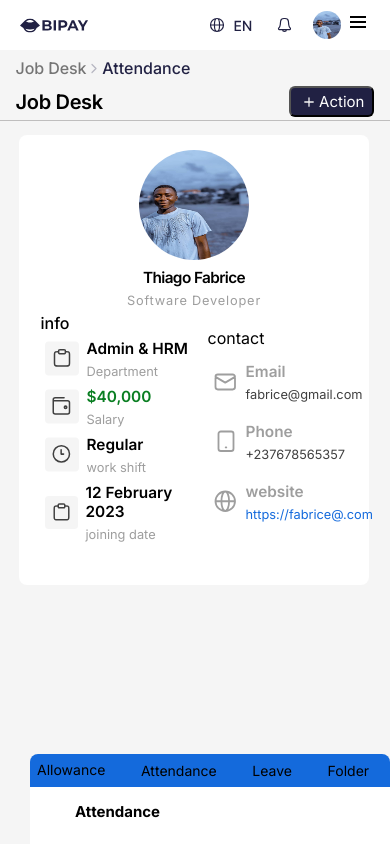
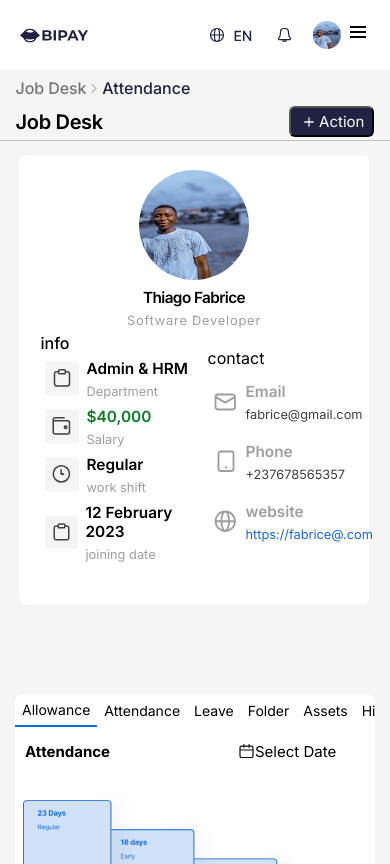
Before and after one commit to Fabrice-Mokfembam/BipayClone, a React (Vite) app: page / in a window 390 px wide. Built offline with nearby package versions, Linux system fonts and the light colour scheme.

Commit message:
improved responsiveness

```diff
--- a/src/components/header/header.css
+++ b/src/components/header/header.css
@@ -67,4 +67,7 @@
         width:140px;
         margin-right: -30px;
     }
+    .main-header-container{
+        height: 70px;
+    }
 }
--- a/src/components/jobDesk/inforight/InfoRight.css
+++ b/src/components/jobDesk/inforight/InfoRight.css
@@ -62,6 +62,10 @@
 .svg{
     margin-left: -20px;
     margin-top: -20px;
+}
+
+.svgNone{
+    display: none;
 }
 
 .time-related{
@@ -217,6 +221,7 @@ input[type=number]{
     }
   .koi{
     margin-right: 45px;
+    width: 110px;
    }
   .svg{
     width: 800px;
@@ -299,22 +304,300 @@ input[type=number]{
         overflow: auto;
     }
     .first{
-        width: 1050px;
-        background-color: #146ADC;
+        max-width: 1050px;
+        overflow-x: auto;
+        scrollbar-width: thin;
+    }
+    .list{
+        width: 800px;
+    }
+::-webkit-scrollbar {
+  width: 0.5em;
+}
+
+::-webkit-scrollbar-thumb {
+  background-color: transparent;
+}
+
+}
+
+@media screen and (max-width:810px) {
+    .second{
+        width: 100%;
+    }
+    .flexpart{
+      width: 100%;
+      display: flex;
+
+    }
+
+    .koi{
+        width: 200px;
+        margin-left: 30px;
+        display: flex;
     }
 }
-@media screen and (max-width:930px) {
-    .fourth{
-        width: 800px;
-        overflow-x: auto;
+@media screen and (max-width:780px) {
+   .fourth{
+    max-width: 100%;
+    overflow: auto;
+   }
+}
+@media screen and (max-width:750px) {
+     .main-inforight-container{
+        margin-left: -14px;
     }
-    .listDate{
-        width: 1050px;
-        background-color: #146ADC;
-    }
-    .listDatex{
-        width: 1050px;
-        background-color: #146ADC;
-        flex-grow: 1;
+   .flexpart{
+    width:80% ;
+    justify-content: space-around;
+    margin-left: 70px;
+   }
+   .attend{
+    margin: 0px;
+   }
+    .koi{
+        margin-right: 0px;
+        padding: 0px;
     }
 }
+@media screen and (max-width:720px) {
+   .flexpart{
+    width:90% ;
+    justify-content: space-around;
+    margin-left: 30px;
+    position: relative;
+   }
+   .attend{
+    position: absolute;
+    left: 0;
+   }
+    .koi{
+        width: 110px;
+        position: absolute;
+        right: 0;
+        margin-right: 0px;
+        padding: 0px;
+    }
+}
+@media screen and (max-width:690px) {
+   .svg-contaner{
+    margin-top: -30px;
+   }
+   .time-related{
+    width: 96%;
+   }
+ .third{
+    margin-top:-20px ;
+ }
+}
+@media screen and (max-width:640px) {
+ .third{
+    margin-top:-35px ;
+ }
+}
+@media screen and (max-width:630px) {
+ .time-related{
+    display: grid;
+    grid-template-columns: repeat(3,1fr);
+    height: 200px;
+ }
+ .each-timebox:nth-child(3){
+    border-right: none;
+ }
+
+ .fourth{
+    margin-top: 70px;
+ }
+ .fifth{
+    margin-top: 5px;
+ }
+}
+@media screen and (max-width:600px) {
+   .flexpart{
+    width:90% ;
+    justify-content: space-around;
+    margin-left: 20px;
+    position: relative;
+   }
+   .svg-contaner{
+    margin-left: -10px;
+   }
+
+}
+@media screen and (max-width:550px) {
+
+   .svg-contaner{
+    margin-top: -40px;
+    margin-left: -10px;
+    width: 490px;
+    height: 400px;
+   }
+   .third{
+    margin-top: -100px;
+   }
+
+}
+@media screen and (max-width:518px) {
+   .main-inforight-container{
+    margin-left: -30px;
+   }
+   .svg-contaner{
+    margin-top: -50px;
+    margin-left: -10px;
+    width: 465px;
+    height: 400px;
+   }
+
+}
+@media screen and (max-width:512px) {
+  .prev,.next,.number{
+    padding: 8px 18px;
+  }
+}
+@media screen and (max-width:495px) {
+
+   .svg-contaner{
+    margin-top: -50px;
+    margin-left: -10px;
+    width: 455px;
+    height: 400px;
+   }
+
+}
+@media screen and (max-width:485px) {
+   .third{
+    margin-top: -145px;
+   }
+   .svg-contaner{
+    margin-top: -50px;
+    margin-left: -6px;
+    width: 405px;
+    height: 450px;
+   }
+
+}
+@media screen and (max-width:475px) {
+  .number{
+    padding: 7px 13px;
+  }
+
+}
+@media screen and (max-width:455px) {
+  .number{
+    padding: 6px 12px;
+  }
+  .prev,.next{
+    padding: 6px 12px;
+  }
+  .pagesNum{
+    margin: 0px;
+  }
+  .num{
+    margin-right: -5px;
+  }
+}
+@media screen and (max-width:440px) {
+   .time-related{
+    grid-template-columns: repeat(2,1fr);
+    height: 270px;
+   }
+   .third{
+    margin-top: -190px;
+    margin-bottom: 100px;
+   }
+
+   .each-timebox:nth-child(3){
+    border-right: 1px solid gainsboro ;
+   }
+   .svg-contaner{
+    margin-top: -50px;
+    margin-left: -6px;
+    width: 385px;
+    height: 450px;
+   }
+   .fourth{
+    margin-top: -25px;
+   }
+}
+@media screen and (max-width:430px) {
+   .flexpart{
+    width:90% ;
+    justify-content: space-around;
+    margin-left: 10px;
+    position: relative;
+   }
+
+}
+@media screen and (max-width:422px) {
+   .number{
+     padding: 5px 10px;
+   }
+}
+@media screen and (max-width:420px) {
+    .third{
+        margin-top: -230px;
+    }
+   .svg-contaner{
+    width: 360px;
+    height: 500px;
+    margin-top: -70px;
+    margin-left: -20px;
+}
+.fifth{
+    flex-direction: column-reverse;
+    margin-top: 20px;
+    margin-bottom: 20px;
+}
+.svgNone{
+    display: block;
+}
+.pagesNum{
+    margin-left: -25px;
+}
+.pagesNav{
+    width: 250px;
+    justify-content: space-between;
+    margin-left: -8px;
+}
+.prev,.next{
+    padding: 13px 30px;
+}
+}
+
+@media screen and (max-width:384px) {
+   .svg-contaner{
+    width: 350px;
+    height: 500px;
+    margin-top: -75px;
+    margin-left: -23px;
+}
+}
+@media screen and (max-width:372px) {
+   .svg-contaner{
+    width: 100%;
+    height: 500px;
+    margin-top: -75px;
+    margin-left: -23px;
+}
+}
+@media screen and (max-width:372px) {
+   .svg-contaner{
+    width: 100%;
+    height: 500px;
+    margin-top: -80px;
+    margin-left: -20px;
+}
+}
+@media screen and (max-width:350px) {
+   .third{
+    margin-top: -260px;
+}
+}
+@media screen and (max-width:320px) {
+   .svg-contaner{
+    width: 100%;
+    height: 500px;
+    margin-top: -90px;
+    margin-left: -20px;
+}
+}
--- a/src/components/jobDesk/inforight/InfoRight.jsx
+++ b/src/components/jobDesk/inforight/InfoRight.jsx
@@ -66,6 +66,7 @@ function InfoRight() {
             </div>
           ))}
         </div>
+
         <div className="second">
           <div className="flexpart">
             <div className="attend">
@@ -245,10 +246,13 @@ function InfoRight() {
            </button>
             <button className='prev'>Prev</button>
             <button className='next'>Next</button>
+            <svg className='svgNone' width="16" height="17" viewBox="0 0 16 17" fill="none" xmlns="http://www.w3.org/2000/svg">
+              <path d="M6 4.5L10 8.5L6 12.5" stroke="#B5B5C0" stroke-width="1.20741" stroke-linecap="round" stroke-linejoin="round"/>
+          </svg>
 
           </div>
           <div className="pagesNum">
-            <span>page: <input type="number" className='number' /></span>
+            <span className='num'>page: <input type="number" className='number' /></span>
             of <span>100</span>
             <span><input type="number" className='number'/></span>
           </div>
--- a/src/components/jobDesk/jobDesk.css
+++ b/src/components/jobDesk/jobDesk.css
@@ -35,7 +35,15 @@
    .headofdeskflex{
     display: flex;
     flex-direction: column;
-    gap: 20rem;
+    gap: 17rem;
     align-items: center;
    }
 }
+@media screen and (max-width:500px) {
+   .headofdeskflex{
+    display: flex;
+    flex-direction: column;
+    gap: 15rem;
+    align-items: center;
+   }
+}
```
